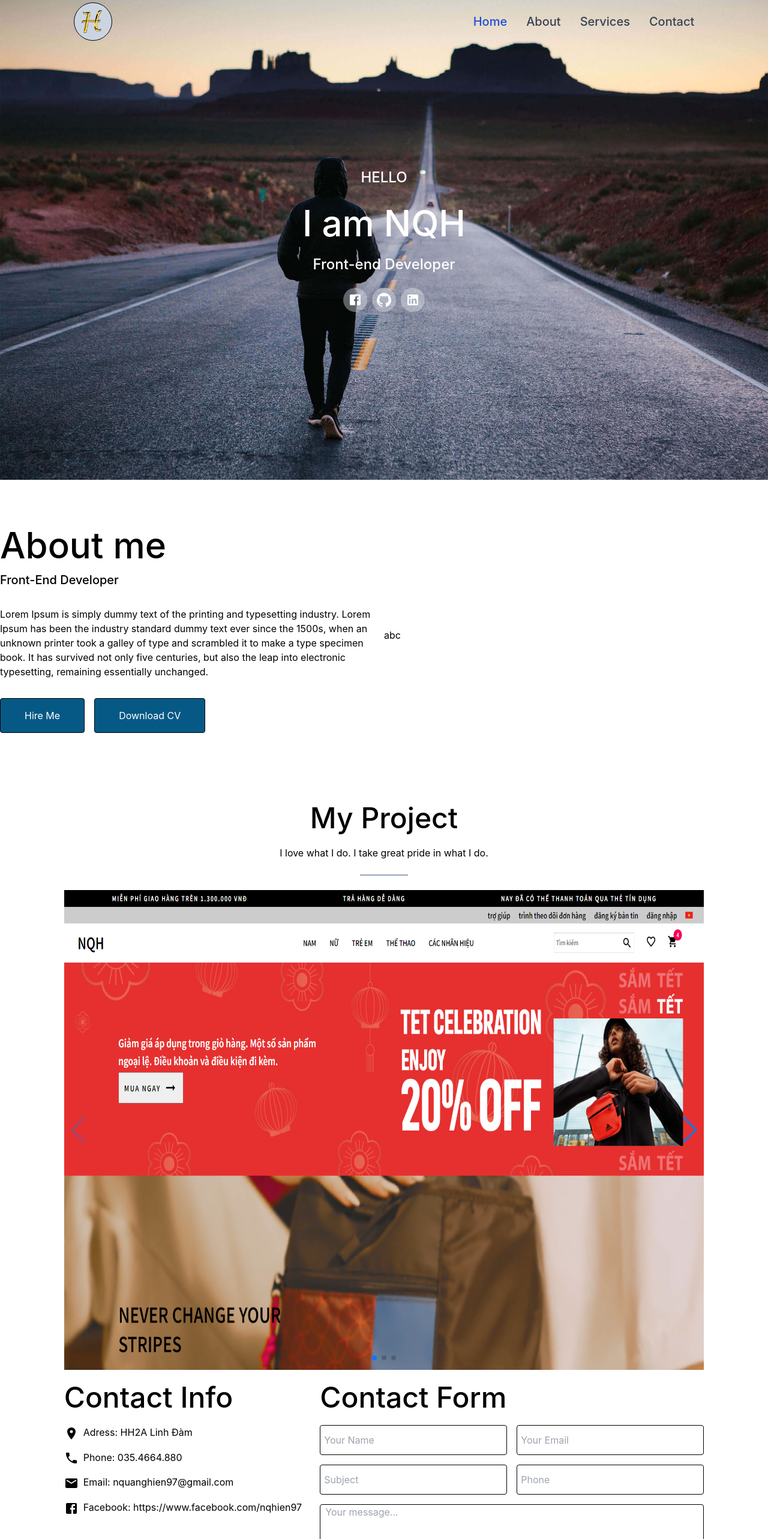
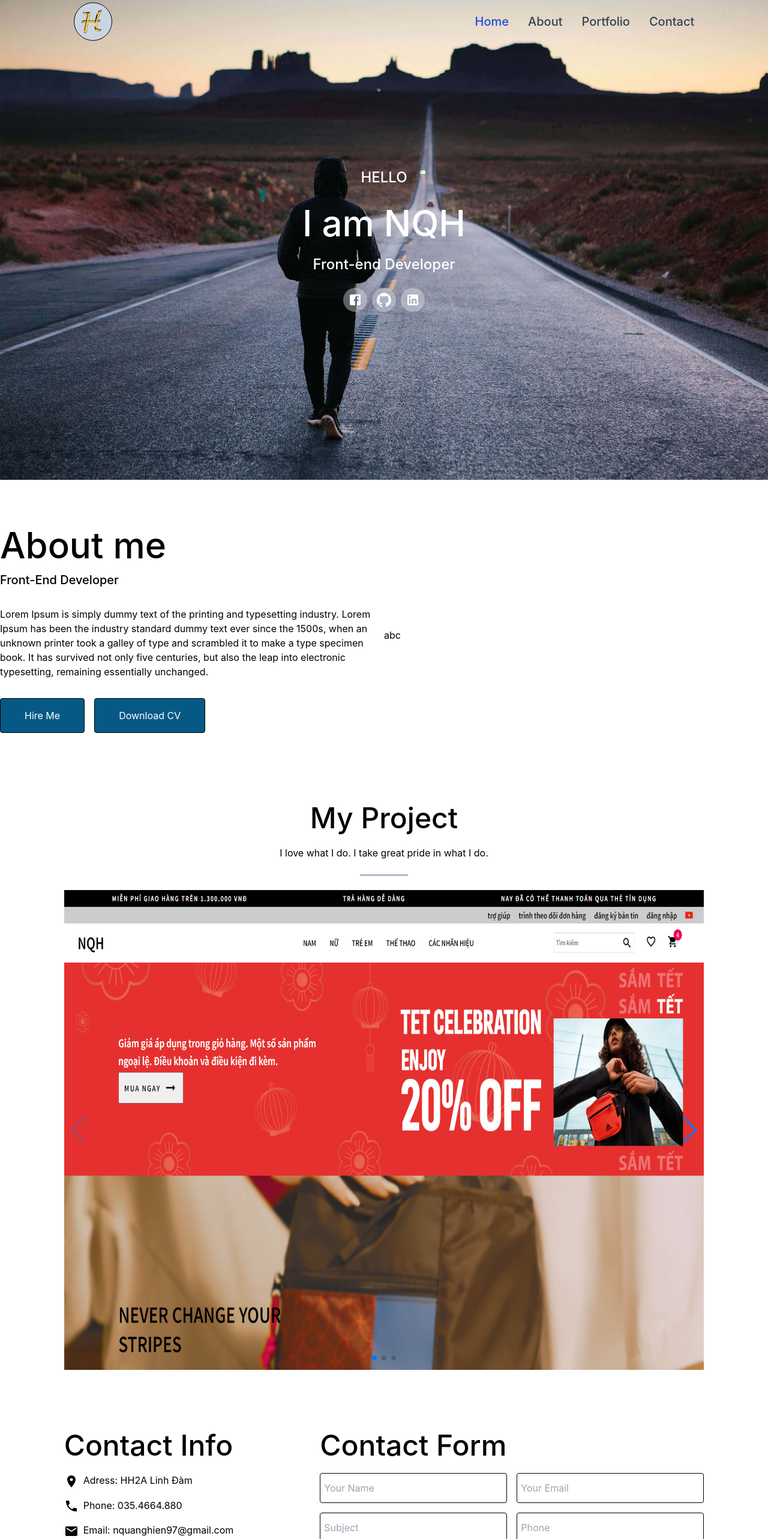
Before and after one commit to nquanghien97/Portfolio, a Next.js app: page / in a window 1280 px wide. Shown: the top 2566 px of the page at 60% size. Built offline with nearby package versions, Linux system fonts and the light colour scheme.

Commit message:
add react-reveal

```diff
--- a/package.json
+++ b/package.json
@@ -14,6 +14,7 @@
     "next": "12.1.2",
     "react": "18.0.0",
     "react-dom": "18.0.0",
+    "react-reveal": "^1.2.2",
     "swiper": "^8.1.0"
   },
   "devDependencies": {
--- a/pages/about.tsx
+++ b/pages/about.tsx
@@ -1,4 +1,5 @@
 import React from 'react';
+import Fade from 'react-reveal/Fade';
 
 export interface AboutProps {
 }
@@ -6,8 +7,9 @@ export interface AboutProps {
 export default function About (props: AboutProps) {
   return (
     <>
-      <div id="about" className="about bg-no-repeat bg-cover bg-center bg-white border-gray-200">
-        <div className="flex justify-center items-center md:flex-row flex-col mx-auto w-[100vw] my-16 w-3/4">
+    <Fade left>
+      <div id="about" className="bg-no-repeat bg-cover bg-center bg-white border-gray-200">
+        <div className="flex justify-center items-center md:flex-row flex-col mx-auto w-[100vw] py-16 w-3/4">
           <div className="flex items-center md:flex-1">
             <div className="inset-y-1/3 text-white flex flex-col">
               <h1 className="font-medium leading-tight text-6xl mt-2 mb-2 text-black">
@@ -37,6 +39,7 @@ export default function About (props: AboutProps) {
           </div>
         </div>
       </div>
+    </Fade>
     </>
   );
 }
--- a/pages/contact.tsx
+++ b/pages/contact.tsx
@@ -3,13 +3,16 @@ import LocationOnIcon from '@material-ui/icons/LocationOn';
 import PhoneIcon from '@material-ui/icons/Phone';
 import EmailIcon from '@material-ui/icons/Email';
 import FacebookIcon from '@material-ui/icons/Facebook';
+import Fade from 'react-reveal/Fade';
 
 export interface ContactProps {
 }
 
 export default function Contact (props: ContactProps) {
   return (
-    <div className="contact flex justify-center mx-auto w-[100vw] mb-12">
+      <>
+        <Fade left>
+            <div id="contact" className="contact flex justify-center mx-auto mb-12 pt-8">
                 <div className="w-5/6 flex md:flex-row flex-col">
                     <div className="md:flex-[0_0_40%] mb-4">
                         <h2 className="font-medium leading-tight text-5xl my-4">Contact Info</h2>
@@ -61,5 +64,7 @@ export default function Contact (props: ContactProps) {
                     </div>
                 </div>
             </div>
+        </Fade>
+      </>
   );
 }
--- a/pages/footer.tsx
+++ b/pages/footer.tsx
@@ -10,7 +10,7 @@ export interface FooterProps {
 
 export default function Footer (props: FooterProps) {
   return (
-    <div className="footer bg-indigo-900 flex justify-center">
+    <div id="footer" className="footer bg-indigo-900 flex justify-center">
         <div className="flex flex-col justify-center">
             <div className="logo flex justify-center my-2 w-16 h-16 border border-black rounded-full bg-slate-300 m-auto mt-2 pr-2">
                 <a href="#" className="flex items-center">
--- a/pages/home.tsx
+++ b/pages/home.tsx
@@ -2,6 +2,7 @@ import React from 'react';
 import FacebookIcon from '@material-ui/icons/Facebook';
 import GitHubIcon from '@material-ui/icons/GitHub';
 import LinkedInIcon from '@material-ui/icons/LinkedIn';
+import Fade from 'react-reveal/Fade';
 
 export interface HomeProps {
 }
@@ -10,7 +11,8 @@ export interface HomeProps {
 export default function HomePage (props: HomeProps) {
   return (
     <>
-      <div id="home" className="home bg-bg-home bg-no-repeat bg-cover bg-center bg-white border-gray-200 overflow-x-hidden">
+      <div id="home" className="home bg-bg-home bg-no-repeat bg-cover bg-center bg-white border-gray-200 overflow-x-hidden ">
+        <Fade left>
           <div className="relative flex justify-center mx-auto w-[100vw] h-[100vh]">
             <div className="absolute inset-y-1/3 text-white w-3/4 flex flex-col justify-center items-center">
                 <h4 className="font-medium leading-tight text-2xl mt-0 mb-4 uppercase">Hello</h4>
@@ -41,6 +43,7 @@ export default function HomePage (props: HomeProps) {
                 </ul>
             </div>
           </div>
+        </Fade>
       </div>
     </>
 
--- a/pages/index.tsx
+++ b/pages/index.tsx
@@ -10,10 +10,10 @@ import Footer from './footer'
 
 const Home: NextPage = () => {
   return (
-    <div className="overflow-hidden">
+    <div>
       <Head>
         <title>Portfolio</title>
-        <meta name="description" content="Generated by create next app" />
+        <meta name="Portfolio" content="" />
         <link rel="icon" href="/favicon.ico" />
       </Head>
       <NavBar />
--- a/pages/navbar.tsx
+++ b/pages/navbar.tsx
@@ -3,6 +3,7 @@ import Image from 'next/image';
 import logo from '../Assets/logo1.png';
 import MenuIcon from '@material-ui/icons/Menu';
 import CloseIcon from '@material-ui/icons/Close';
+import Link from 'next/link';
 
 export interface NavBarProps {
 
@@ -39,16 +40,26 @@ export default function NavBar (props: NavBarProps) {
                         <div className="hidden w-full md:block md:w-auto" id="mobile-menu">
                             <ul className="flex flex-col mt-4 md:flex-row md:space-x-8 md:mt-0 md:text-base md:font-medium">
                                 <li>
-                                <a href="#home" className="text-xl block py-2 pr-4 pl-3 text-white bg-blue-700 rounded md:bg-transparent md:text-blue-700 md:p-0 dark:text-white" aria-current="page">Home</a>
+                                    <Link href="#home" >
+                                        <a className="text-xl block py-2 pr-4 pl-3 text-white bg-blue-700 rounded md:bg-transparent md:text-blue-700 md:p-0 dark:text-white" aria-current="page">
+                                            Home
+                                        </a>
+                                    </Link>
                                 </li>
                                 <li>
-                                <a href="#about" className="text-xl block py-2 pr-4 pl-3 text-gray-700 border-b border-gray-100 hover:bg-gray-50 md:hover:bg-transparent md:border-0 md:hover:text-blue-700 md:p-0 dark:text-gray-400 md:dark:hover:text-white dark:hover:bg-gray-700 dark:hover:text-white md:dark:hover:bg-transparent dark:border-gray-700">About</a>
+                                    <Link href="#about">
+                                        <a className="text-xl block py-2 pr-4 pl-3 text-gray-700 border-b border-gray-100 hover:bg-gray-50 md:hover:bg-transparent md:border-0 md:hover:text-blue-700 md:p-0 dark:text-gray-400 md:dark:hover:text-white dark:hover:bg-gray-700 dark:hover:text-white md:dark:hover:bg-transparent dark:border-gray-700">About</a>
+                                    </Link>
                                 </li>
                                 <li>
-                                <a href="#" className="text-xl block py-2 pr-4 pl-3 text-gray-700 border-b border-gray-100 hover:bg-gray-50 md:hover:bg-transparent md:border-0 md:hover:text-blue-700 md:p-0 dark:text-gray-400 md:dark:hover:text-white dark:hover:bg-gray-700 dark:hover:text-white md:dark:hover:bg-transparent dark:border-gray-700">Services</a>
+                                    <Link href="#portfolio">
+                                        <a className="text-xl block py-2 pr-4 pl-3 text-gray-700 border-b border-gray-100 hover:bg-gray-50 md:hover:bg-transparent md:border-0 md:hover:text-blue-700 md:p-0 dark:text-gray-400 md:dark:hover:text-white dark:hover:bg-gray-700 dark:hover:text-white md:dark:hover:bg-transparent dark:border-gray-700">Portfolio</a>
+                                    </Link>
                                 </li>
                                 <li>
-                                <a href="#" className="text-xl block py-2 pr-4 pl-3 text-gray-700 hover:bg-gray-50 md:hover:bg-transparent md:border-0 md:hover:text-blue-700 md:p-0 dark:text-gray-400 md:dark:hover:text-white dark:hover:bg-gray-700 dark:hover:text-white md:dark:hover:bg-transparent">Contact</a>
+                                    <Link href="#contact">
+                                        <a className="text-xl block py-2 pr-4 pl-3 text-gray-700 hover:bg-gray-50 md:hover:bg-transparent md:border-0 md:hover:text-blue-700 md:p-0 dark:text-gray-400 md:dark:hover:text-white dark:hover:bg-gray-700 dark:hover:text-white md:dark:hover:bg-transparent">Contact</a>
+                                    </Link>
                                 </li>
                             </ul>
                         </div>
@@ -63,10 +74,10 @@ export default function NavBar (props: NavBarProps) {
         return(
             <div className="max-w-screen-lg fixed h-screen w-full right-0 bg-zinc-200/[0.6] -z-50 pt-4 px-4 sm:w-1/4 lg:hidden top-[72px]">
                 <ul className="menu-list flex flex-col text-xs font-bold text-xl">
-                    <li className="menu-list-item py-3 text-xl"><a href="#">Home</a></li>
-                    <li className="menu-list-item py-3 text-xl"><a href="#">About</a></li>
-                    <li className="menu-list-item py-3 text-xl"><a href="#">Services</a></li>
-                    <li className="menu-list-item py-3 text-xl"><a href="#">Contact</a></li>
+                    <li className="menu-list-item py-2 my-4 text-xl border-black border-b-2"><a href="#home">Home</a></li>
+                    <li className="menu-list-item py-2 my-4 text-xl border-black border-b-2"><a href="#about">About</a></li>
+                    <li className="menu-list-item py-2 my-4 text-xl border-black border-b-2"><a href="#portfolio">Portfolio</a></li>
+                    <li className="menu-list-item py-2 my-4 text-xl border-black border-b-2"><a href="#contact">Contact</a></li>
                 </ul>
             </div>
         )
--- a/pages/portfolio.tsx
+++ b/pages/portfolio.tsx
@@ -1,6 +1,7 @@
 import React from 'react';
 import { Swiper, SwiperSlide } from 'swiper/react';
 import { Navigation, Pagination, Scrollbar } from 'swiper';
+import Fade from 'react-reveal/Fade';
 import 'swiper/css/navigation';
 import 'swiper/css/pagination';
 import 'swiper/css/scrollbar';
@@ -16,7 +17,9 @@ export interface  MyPortfolioProps {
 
 export default function MyPortfolio (props: MyPortfolioProps) {
   return (
-    <div className="portfolio flex justify-center mx-auto w-[100vw]">
+    <>
+      <Fade left>
+    <div id="portfolio" className="portfolio flex justify-center mx-auto pb-12">
       <div className="text-black w-5/6 flex flex-col justify-center items-center">
         <h1 className="font-medium leading-tight text-5xl my-4">My Project</h1>
         <p>I love what I do. I take great pride in what I do.</p>
@@ -90,8 +93,9 @@ export default function MyPortfolio (props: MyPortfolioProps) {
             </SwiperSlide>
           </Swiper>
         </div>
-
       </div>
     </div>
+      </Fade>
+    </>
   );
 }
--- a/styles/globals.css
+++ b/styles/globals.css
@@ -8,6 +8,7 @@ body {
   margin: 0;
   font-family: -apple-system, BlinkMacSystemFont, Segoe UI, Roboto, Oxygen,
     Ubuntu, Cantarell, Fira Sans, Droid Sans, Helvetica Neue, sans-serif;
+    scroll-padding-top: 72px;
 }
 
 a {
@@ -20,5 +21,5 @@ a {
 }
 
 .image:hover > .overlay {
-  display: flex
+  display: flex;
 }
--- a/tsconfig.json
+++ b/tsconfig.json
@@ -1,5 +1,6 @@
 {
   "compilerOptions": {
+    "noImplicitAny": false,
     "target": "es5",
     "lib": ["dom", "dom.iterable", "esnext"],
     "allowJs": true,
```
Also changed, not shown: 1 other file (tests, documents, lock files or other folders). Lines whose indentation alone changed are shown as unchanged.
